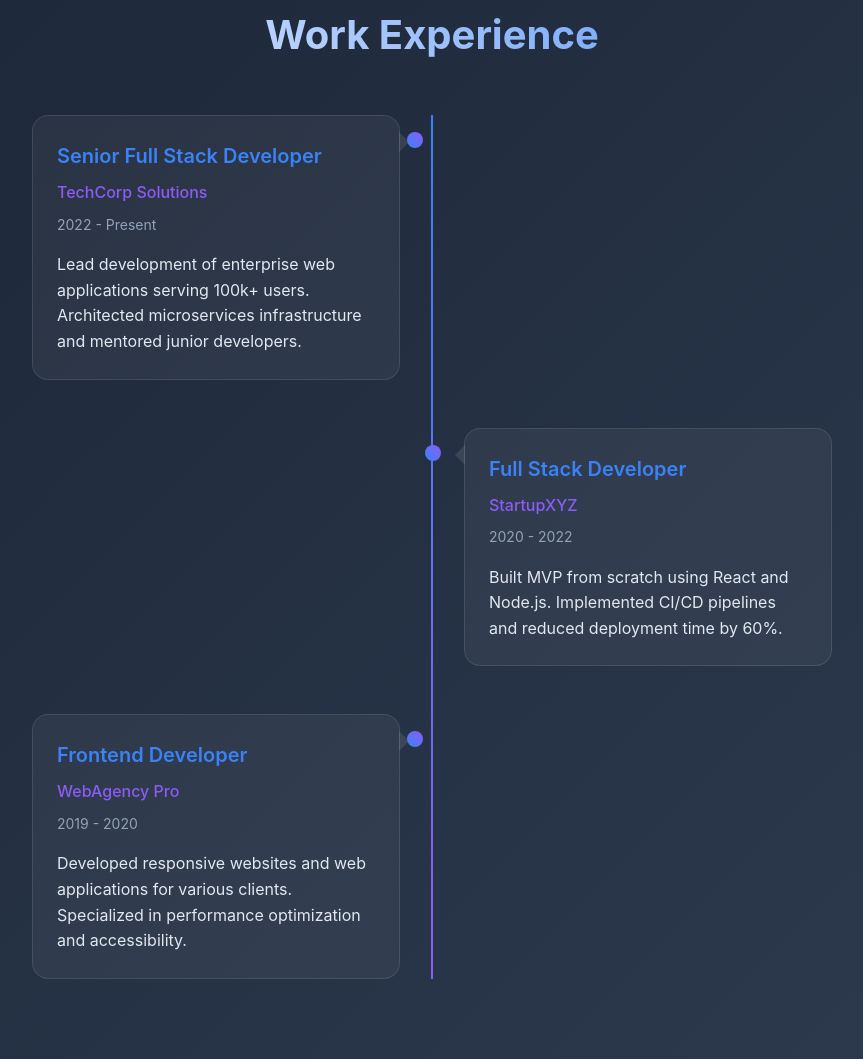
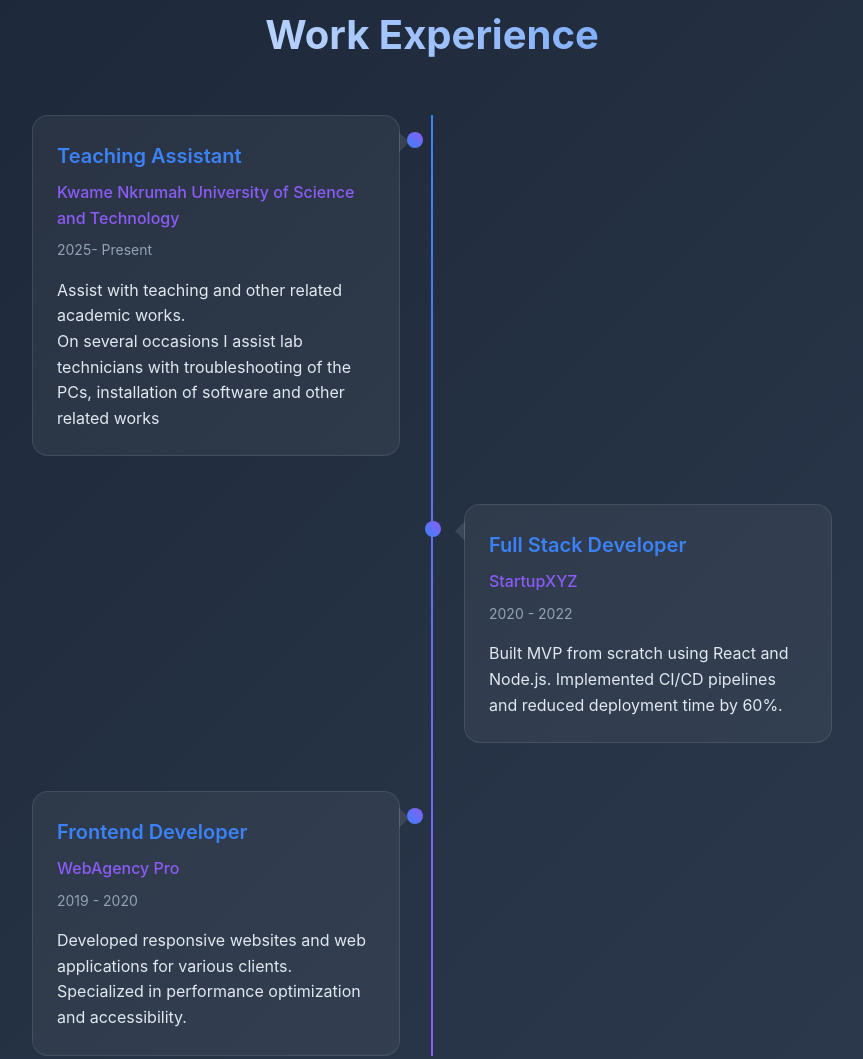
Before and after one commit to Panther-3/portfolio, a plain HTML site: page index.html in a window 1280 px wide. Shown: the part 2601-3660 px from the top of the page, without its empty margins (208-1071 px from the left). Drawn offline with Linux system fonts and the light colour scheme.

Commit message:
Update index.html

```diff
--- a/index.html
+++ b/index.html
@@ -176,10 +176,11 @@
                 <div class="timeline-item">
                     <div class="timeline-content">
                         <div class="timeline-dot"></div>
-                        <h3 class="experience-title">Senior Full Stack Developer</h3>
-                        <p class="experience-company">TechCorp Solutions</p>
-                        <p class="experience-date">2022 - Present</p>
-                        <p>Lead development of enterprise web applications serving 100k+ users. Architected microservices infrastructure and mentored junior developers.</p>
+                        <h3 class="experience-title">Teaching Assistant</h3>
+                        <p class="experience-company">Kwame Nkrumah University of Science and Technology</p>
+                        <p class="experience-date">2025- Present</p>
+                        <p> Assist with teaching and other related academic works. </p>
+                        <p>On several occasions I assist lab technicians with troubleshooting of the PCs, installation of software and other related works </p>
                     </div>
                 </div>
                 <div class="timeline-item">
@@ -216,13 +217,13 @@
                     <a href="mailto:timothy.imbeah@gmail.com" class="contact-link">
                         📧 Email Me
                     </a>
-                    <a href="https://linkedin.com/in/alexchen" class="contact-link">
+                    <a href="https://www.linkedin.com/in/timothy-imbeah" class="contact-link">
                         💼 LinkedIn
                     </a>
                     <a href="https://github.com/Panther-3" class="contact-link">
                         🐙 GitHub
                     </a>
-                    <a href="https://twitter.com/alexchen" class="contact-link">
+                    <a href="https://x.com/tim_imbeah" class="contact-link">
                         🐦 Twitter
                     </a>
                 </div>
```
